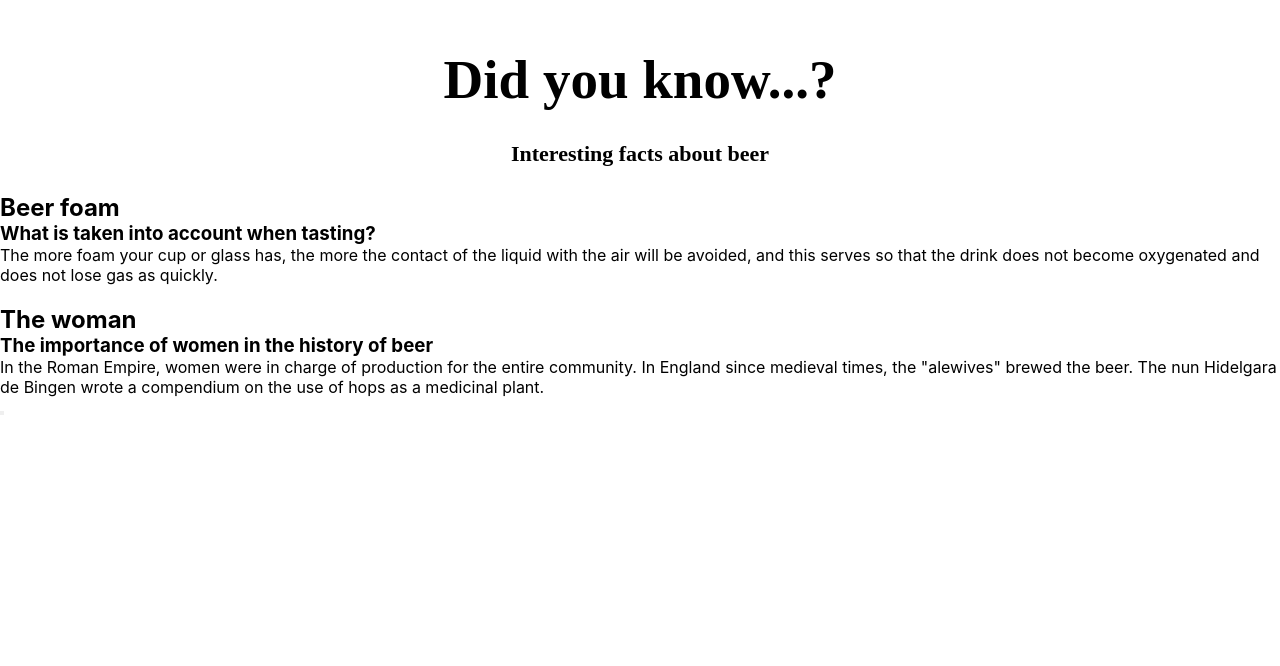
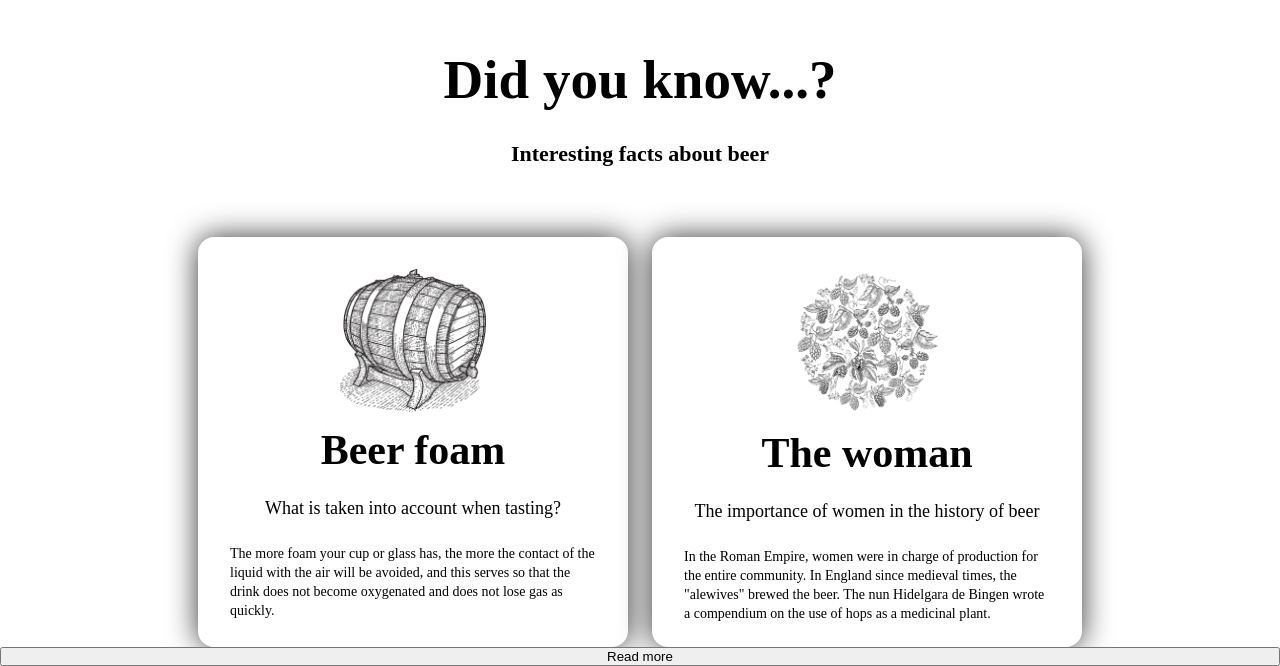
Before and after one commit to zoriregueiro/Cervezas, a React (Create React App) app: page /beers in a window 1280 px wide. Shown: the part 1929-2595 px from the top of the page. Before the commit the page ends 2346 px from the top, so only its background shows below. Built offline with nearby package versions, Linux system fonts and the light colour scheme; no server answers.

Commit message:
information cards ok

```diff
--- a/src/views/Beers.css
+++ b/src/views/Beers.css
@@ -259,3 +259,103 @@ font-style: normal;
 font-size: 22px;
 line-height: 39px;
 }
+
+.history {
+box-sizing: content-box;
+display: flex;
+flex-direction: column;
+justify-content: center;
+}
+
+.information {
+margin-top: 4rem;
+display: flex;
+flex-direction: row;
+justify-content: center;
+}
+
+.barrel {
+padding: 2rem;
+display: flex;
+flex-direction: column;
+align-items: center;
+justify-content: space-between;
+margin-right: 1rem;
+width: 430px;
+height: 410px;
+background: #FFFFFF;
+box-shadow: 0px 0px 30px rgba(0, 0, 0, 0.8);
+border-radius: 16px;
+}
+
+.barrel > img {
+width: 40%;
+}
+
+.barrel > h2 {
+font-family: 'Utopia Std';
+font-style: normal;
+font-weight: 600;
+font-size: 42px;
+line-height: 77px;
+}
+
+.barrel > h3 {
+font-family: 'Cabin';
+font-style: normal;
+font-weight: 500;
+font-size: 18px;
+line-height: 39px;
+}
+
+.barrel > p {
+margin-top: 1rem;
+font-family: 'Cabin';
+font-style: normal;
+font-weight: 400;
+font-size: 14px;
+line-height: 19px;
+}
+
+.woman {
+padding: 2rem;
+display: flex;
+flex-direction: column;
+align-items: center;
+justify-content: space-between;
+margin-left: 0.5rem;
+width: 430px;
+height: 410px;
+background: #FFFFFF;
+box-shadow: 0px 0px 30px rgba(0, 0, 0, 0.8);
+border-radius: 16px;
+}
+
+.woman > img {
+width: 40%;
+}
+
+.woman > h2 {
+font-family: 'Utopia Std';
+font-style: normal;
+font-weight: 600;
+font-size: 42px;
+line-height: 77px;
+}
+
+.woman > h3 {
+font-family: 'Cabin';
+font-style: normal;
+font-weight: 500;
+font-size: 18px;
+line-height: 39px;
+}
+
+.woman > p {
+margin-top: 1rem;
+font-family: 'Cabin';
+font-style: normal;
+font-weight: 400;
+font-size: 14px;
+line-height: 19px;
+}
--- a/src/views/Beers.jsx
+++ b/src/views/Beers.jsx
@@ -5,6 +5,8 @@ import { useSearchParams } from "react-router-dom";
 import "./Beers.css";
 import logo from "../imagenes/Logo.png"
 import menu from "../imagenes/Menu.png"
+import barrel from "../imagenes/Barril.png"
+import fruit from "../imagenes/fruit.png"
 
 const Beers = () => {
 const [beers, setBeers] = useState([]);
@@ -97,19 +99,19 @@ value={filter}
         </div>
         <div className="information">
           <div className="barrel">
-            <img src="" alt="" />
+            <img src={barrel} alt="barrel" />
             <h2>Beer foam</h2>
             <h3>What is taken into account when tasting?</h3>
             <p>The more foam your cup or glass has, the more the contact of the liquid with the air will be avoided, and this serves so that the drink does not become oxygenated and does not lose gas as quickly.</p>
           </div>
           <div className="woman">
-            <img src="" alt="" />
+            <img src={fruit} alt="fruits" />
             <h2>The woman</h2>
             <h3>The importance of women in the history of beer</h3>
             <p>In the Roman Empire, women were in charge of production for the entire community. In England since medieval times, the "alewives" brewed the beer. The nun Hidelgara de Bingen wrote a compendium on the use of hops as a medicinal plant.</p>
           </div>
         </div>
-        <button type="buttom"></button>
+        <button type="buttom">Read more</button>
   </div>
 </div>
 </div>
```
